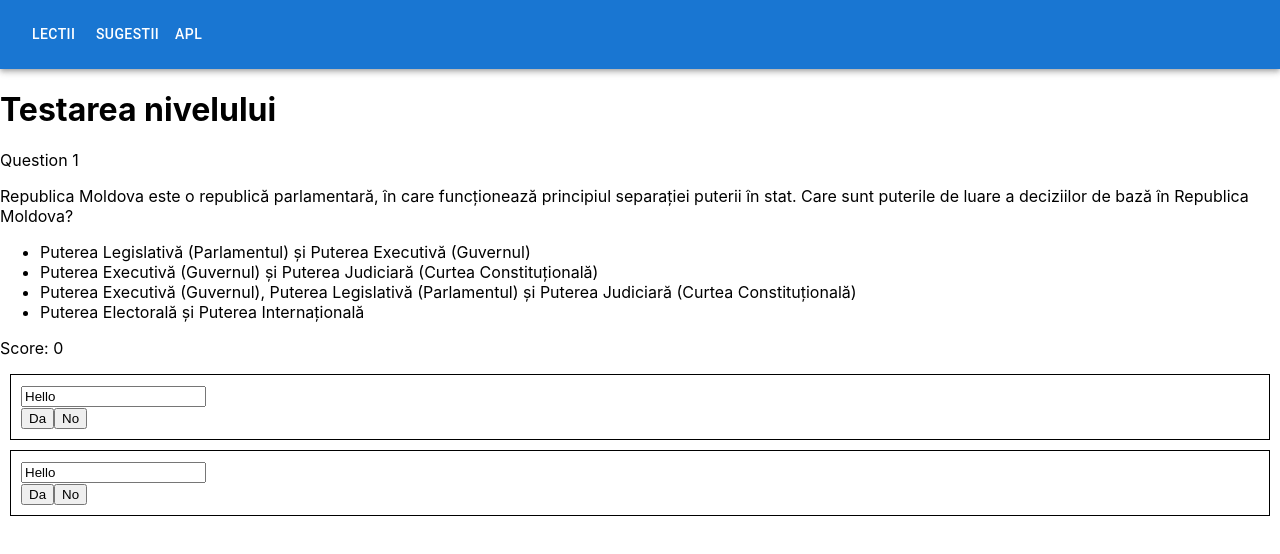
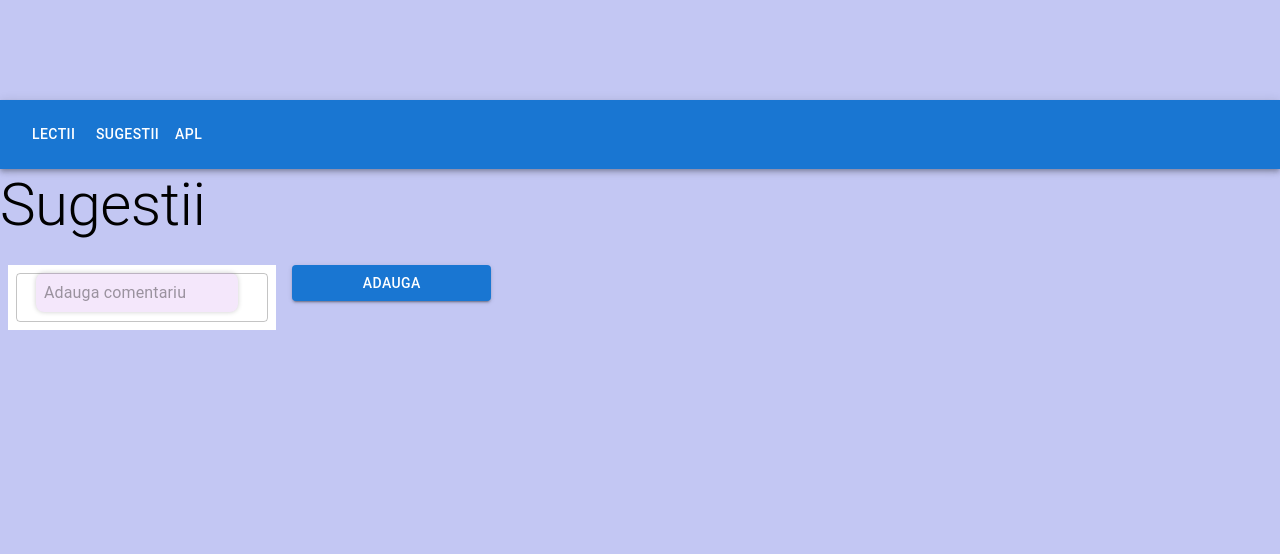
Before and after one commit to nastea19/CodeBreakers, a React (Create React App) app in the folder my-react-app/: page /Sugestii in a window 1280 px wide. Shown: the top 554 px of the page. Built offline with nearby package versions, Linux system fonts and the light colour scheme.

Commit message:
Adaugat Suggestion comp si inclus navbar la test

```diff
--- a/my-react-app/src/App.tsx
+++ b/my-react-app/src/App.tsx
@@ -7,16 +7,10 @@ import "react-toastify/dist/ReactToastify.css";
 import APL from "./components/apl";
 import NavBar from "./components/navbar";
 import Quiz from "./components/test";
+import Routing from "./components/Routing";
 
 function App() {
-  return (
-    <><><>
-      <NavBar />
-
-    </><Quiz />
-    </><APL></APL></>
-
-  );
+  return <Routing></Routing>;
 }
 
 export default App;
--- a/my-react-app/src/components/Routing.tsx
+++ b/my-react-app/src/components/Routing.tsx
@@ -3,6 +3,7 @@ import SignIn from "./sign-in";
 import SignUp from "./sign-up";
 import FirstPage from "./firstPage";
 import Quiz from "./test";
+import CommentsSection from "./Suggestion";
 
 function Routing() {
   return (
@@ -13,7 +14,7 @@ function Routing() {
         <Route path="/signUp" element={<SignUp />} />
         <Route path="/firstPage" element={<FirstPage />} />
         <Route path="/Lectii" element={<Quiz />} />
-        <Route path="/Sugestii" element={<Quiz />} />
+        <Route path="/Sugestii" element={<CommentsSection />} />
         <Route path="/APL" element={<Quiz />} />
       </Routes>
     </BrowserRouter>
--- /dev/null
+++ b/my-react-app/src/components/Suggestion.tsx
@@ -0,0 +1,91 @@
+import React, { useState, useEffect } from "react";
+import Alert from "@mui/material/Alert";
+import { Box, Button, TextField, Typography } from "@mui/material";
+import NavBar from "./navbar";
+
+interface Comment {
+  id: number;
+  text: string;
+  author: string;
+}
+
+interface Props {
+  comments: Comment[];
+}
+
+function CommentsSection() {
+  const [newComment, setNewComment] = useState<string>("");
+  const [commentList, setCommentList] = useState<Comment[]>([]);
+  const [successMessage, setSuccessMessage] = useState<string | null>(null);
+
+  const handleCommentChange = (event: React.ChangeEvent<HTMLInputElement>) => {
+    setNewComment(event.target.value);
+  };
+
+  const handleAddComment = () => {
+    if (newComment.trim() !== "") {
+      // Создание нового комментария
+      const newCommentItem: Comment = {
+        id: commentList.length + 1,
+        text: newComment,
+        author: "Comentariu" + (commentList.length + 1),
+      };
+
+      // Обновление состояния с новым комментарием
+      setCommentList([...commentList, newCommentItem]);
+
+      // Очистка поля ввода
+      setNewComment("");
+
+      // Показать сообщение об успешной записи комментария
+      setSuccessMessage("Comentariu a fost adaugat cu success!");
+    }
+  };
+  // Очистка сообщения об успешной записи через определенный промежуток времени
+  useEffect(() => {
+    if (successMessage) {
+      const timeoutId = setTimeout(() => {
+        setSuccessMessage(null);
+      }, 1000); // 3000 мс (3 секунды) - время отображения сообщения
+      return () => clearTimeout(timeoutId);
+    }
+  }, [successMessage]);
+
+  return (
+    <Box>
+      <NavBar />
+      <Typography variant="h2">Sugestii</Typography>
+      <ul>
+        {commentList.map((comment) => (
+          <li key={comment.id}>
+            <strong>{comment.author}:</strong> {comment.text}
+          </li>
+        ))}
+      </ul>
+      <Box
+        component="form"
+        sx={{
+          "& > :not(style)": { m: 1, width: "25ch" },
+        }}
+        noValidate
+        autoComplete="off"
+      >
+        <TextField
+          id="outlined-basic"
+          variant="outlined"
+          value={newComment}
+          onChange={handleCommentChange}
+          placeholder="Adauga comentariu"
+          sx={{ backgroundColor: "white", p: 1, width: "100%" }}
+        />
+
+        <Button variant="contained" onClick={handleAddComment}>
+          Adauga
+        </Button>
+      </Box>
+      {successMessage && <Alert>{successMessage}</Alert>}
+    </Box>
+  );
+}
+
+export default CommentsSection;
--- a/my-react-app/src/components/firstPage.tsx
+++ b/my-react-app/src/components/firstPage.tsx
@@ -1,11 +1,6 @@
-import React from "react";
-import { useEffect, useState } from "react";
 import Box from "@mui/material/Box";
 import Typography from "@mui/material/Typography";
 import Button from "@mui/material/Button";
-import { Link } from "react-router-dom";
-import { Pagination, TextField } from "@mui/material";
-import Footer from "./footer";
 
 function FirstPage() {
   return (
--- a/my-react-app/src/components/navbar.tsx
+++ b/my-react-app/src/components/navbar.tsx
@@ -2,13 +2,9 @@ import * as React from "react";
 import AppBar from "@mui/material/AppBar";
 import Box from "@mui/material/Box";
 import Toolbar from "@mui/material/Toolbar";
-import IconButton from "@mui/material/IconButton";
-import Typography from "@mui/material/Typography";
 import Menu from "@mui/material/Menu";
 import Container from "@mui/material/Container";
-import Avatar from "@mui/material/Avatar";
 import Button from "@mui/material/Button";
-import Tooltip from "@mui/material/Tooltip";
 
 const pages = ["Lectii", "Sugestii", "APL"];
 const settings = ["Profile", "Account", "Dashboard", "Logout"];
--- a/my-react-app/src/components/test.tsx
+++ b/my-react-app/src/components/test.tsx
@@ -1,4 +1,5 @@
-import React, { useState } from 'react';
+import React, { useState } from "react";
+import NavBar from "./navbar";
 
 interface Question {
   questionText: string;
@@ -8,31 +9,39 @@ interface Question {
 
 const questions: Question[] = [
   {
-    questionText: 'Republica Moldova este o republică parlamentară, în care funcționează principiul separației puterii în stat. Care sunt puterile de luare a deciziilor de bază în Republica Moldova?',
-    options:
-    ['Puterea Legislativă (Parlamentul) și Puterea Executivă (Guvernul)',
-    'Puterea Executivă (Guvernul) și Puterea Judiciară (Curtea Constituțională)',
-    'Puterea Executivă (Guvernul), Puterea Legislativă (Parlamentul)  și Puterea Judiciară (Curtea Constituțională)',
-    'Puterea Electorală și Puterea Internațională'],
-    correctAnswer: 'Puterea Executivă (Guvernul), Puterea Legislativă (Parlamentul)  și Puterea Judiciară (Curtea Constituțională)',
+    questionText:
+      "Republica Moldova este o republică parlamentară, în care funcționează principiul separației puterii în stat. Care sunt puterile de luare a deciziilor de bază în Republica Moldova?",
+    options: [
+      "Puterea Legislativă (Parlamentul) și Puterea Executivă (Guvernul)",
+      "Puterea Executivă (Guvernul) și Puterea Judiciară (Curtea Constituțională)",
+      "Puterea Executivă (Guvernul), Puterea Legislativă (Parlamentul)  și Puterea Judiciară (Curtea Constituțională)",
+      "Puterea Electorală și Puterea Internațională",
+    ],
+    correctAnswer:
+      "Puterea Executivă (Guvernul), Puterea Legislativă (Parlamentul)  și Puterea Judiciară (Curtea Constituțională)",
   },
   {
-    questionText: 'Cum sunt aleși cei 101 deputați din parlamentul Republicii Moldova?',
-    options:
-    ['Aceștia sunt aleși prin vot direct pentru un mandat de patru ani.',
-    'Aceștia sunt numiți direct de către Președintele Republicii Moldova, fără a fi necesare alegeri.',
-    'Cei 101 deputați sunt desemnați de către partidele politice reprezentate în Parlament, fără a fi implicat votul direct al cetățenilor.',
-    'Aceștia sunt selectați prin tragere la sorți din rândul cetățenilor eligibili, indiferent de opțiunile lor politice.'],
-    correctAnswer: 'Aceștia sunt aleși prin vot direct pentru un mandat de patru ani.',
+    questionText:
+      "Cum sunt aleși cei 101 deputați din parlamentul Republicii Moldova?",
+    options: [
+      "Aceștia sunt aleși prin vot direct pentru un mandat de patru ani.",
+      "Aceștia sunt numiți direct de către Președintele Republicii Moldova, fără a fi necesare alegeri.",
+      "Cei 101 deputați sunt desemnați de către partidele politice reprezentate în Parlament, fără a fi implicat votul direct al cetățenilor.",
+      "Aceștia sunt selectați prin tragere la sorți din rândul cetățenilor eligibili, indiferent de opțiunile lor politice.",
+    ],
+    correctAnswer:
+      "Aceștia sunt aleși prin vot direct pentru un mandat de patru ani.",
   },
   {
-    questionText: 'Ce este constituția?',
-    options:
-    ['Constituția este o lege fundamentală a unei țări care stabilește structura, funcțiile, drepturile și responsabilitățile fundamentale ale guvernului și cetățenilor.',
-    'Constituția reprezintă un cod de conduită pentru cetățeni, dar nu are legătură cu funcțiile guvernamentale.',
-    ' Constituția este un document simbolic, fără putere legală, care descrie istoria și valorile unei țări',
-    'Constituția este emisă doar de către liderul suprem al unei țări, fără consultarea sau aprobarea cetățenilor.'],
-    correctAnswer: 'Constituția este o lege fundamentală a unei țări care stabilește structura, funcțiile, drepturile și responsabilitățile fundamentale ale guvernului și cetățenilor.',
+    questionText: "Ce este constituția?",
+    options: [
+      "Constituția este o lege fundamentală a unei țări care stabilește structura, funcțiile, drepturile și responsabilitățile fundamentale ale guvernului și cetățenilor.",
+      "Constituția reprezintă un cod de conduită pentru cetățeni, dar nu are legătură cu funcțiile guvernamentale.",
+      " Constituția este un document simbolic, fără putere legală, care descrie istoria și valorile unei țări",
+      "Constituția este emisă doar de către liderul suprem al unei țări, fără consultarea sau aprobarea cetățenilor.",
+    ],
+    correctAnswer:
+      "Constituția este o lege fundamentală a unei țări care stabilește structura, funcțiile, drepturile și responsabilitățile fundamentale ale guvernului și cetățenilor.",
   },
 ];
 
@@ -56,6 +65,7 @@ const Quiz: React.FC = () => {
 
   return (
     <div>
+      <NavBar />
       <h1>Testarea nivelului</h1>
       {currentQuestion < questions.length ? (
         <div>
@@ -67,9 +77,9 @@ const Quiz: React.FC = () => {
                 key={index}
                 onClick={() => handleAnswerClick(option)}
                 style={{
-                  cursor: 'pointer',
+                  cursor: "pointer",
                   backgroundColor:
-                    option === selectedAnswer ? 'lightblue' : 'white',
+                    option === selectedAnswer ? "lightblue" : "white",
                 }}
               >
                 {option}
```
